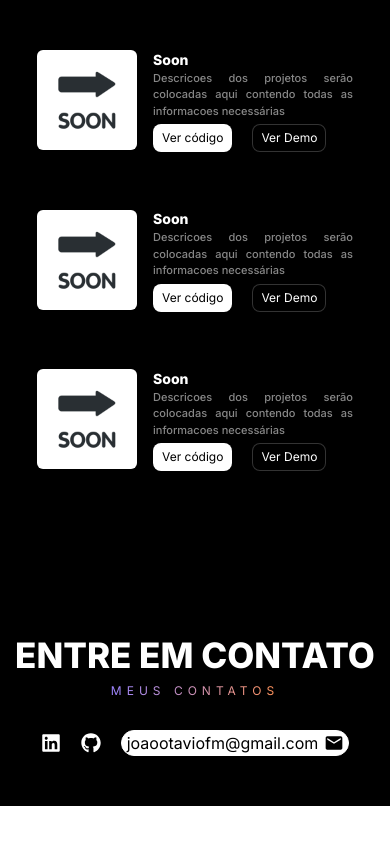
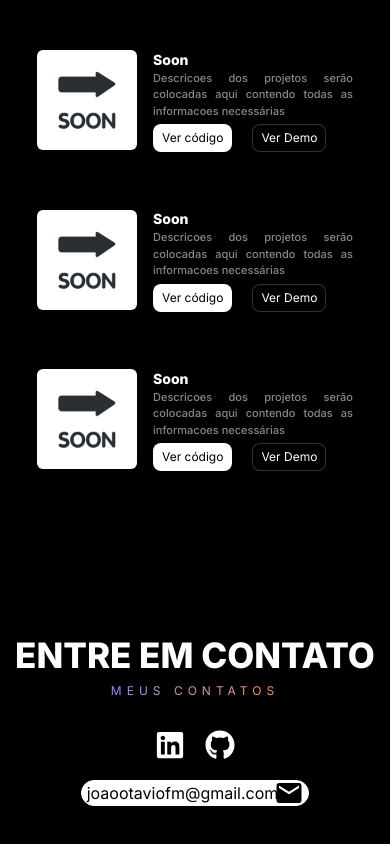
Before and after one commit to joaootaviofm/portfolio, a React (Vite) app: page / in a window 390 px wide. Shown: the part 3015-3859 px from the top of the page. Before the commit the page ends 3821 px from the top, so only its background shows below. Built offline with nearby package versions, Linux system fonts and the light colour scheme.

Commit message:
fixing flex-col for sm responsiveness

```diff
--- a/src/components/Footer.jsx
+++ b/src/components/Footer.jsx
@@ -29,7 +29,8 @@ export default function Footer() {
         >
           MEUS CONTATOS
         </motion.span>
-        <div className="text-xl md:text-3xl mt-[30px] flex justify-center items-center gap-5">
+        <div className="text-3xl mt-[30px] flex flex-col md:flex-row md:flex-rowjustify-center items-center gap-5">
+          <div className="w-full flex justify-center gap-[20px]">
             <motion.a
               initial={{ opacity: 0, x: -100 }}
               whileInView={{ opacity: 1, x: 0 }}
@@ -52,6 +53,7 @@ export default function Footer() {
             >
               <FaGithub />
             </motion.a>
+          </div>
           <motion.div
             initial={{ opacity: 0, x: 100 }}
             whileInView={{ opacity: 1, x: 0 }}
```
Lines whose indentation alone changed are shown as unchanged.
